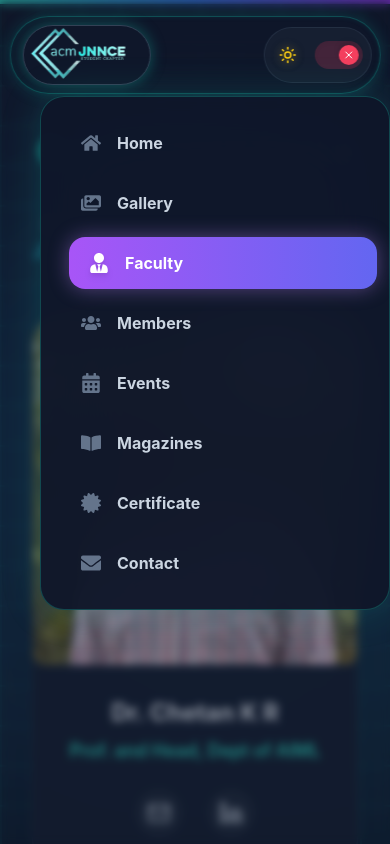
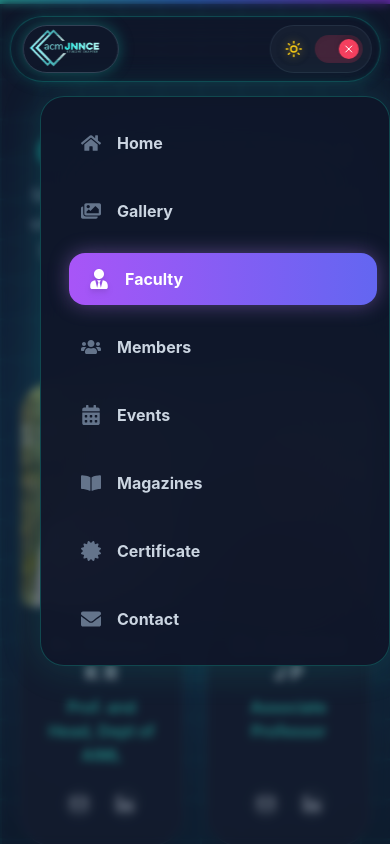
Before and after one commit to swaroop07p/ACM-Website, a React (Vite) app: page /team/faculty in a window 390 px wide. Both pictures are taken after a click on the button 338 px from the left and 55 px from the top of the page. Shown: the top 844 px of the page. Built offline with nearby package versions, Linux system fonts and the light colour scheme.

Commit message:
Implemented senior changes

```diff
--- a/src/components/layout/Navbar.jsx
+++ b/src/components/layout/Navbar.jsx
@@ -149,7 +149,7 @@ export default function Navbar({ darkMode, setDarkMode }) {
           className="flex items-center gap-3 pl-1 pr-4"
           onClick={closeMenu}
         >
-          <div className="w-32 h-[60px] bg-slate-100 dark:bg-slate-900 rounded-full flex items-center justify-center overflow-hidden shrink-0 shadow-[0_0_15px_rgba(20,184,166,0.4)] border border-teal-100 dark:border-slate-700 p-0.5">
+          <div className="w-24 h-12 md:w-32 md:h-[60px] bg-slate-100 dark:bg-slate-900 rounded-full flex items-center justify-center overflow-hidden shrink-0 shadow-[0_0_15px_rgba(20,184,166,0.4)] border border-teal-100 dark:border-slate-700 p-0.5">
             {/* Image for Light Mode */}
             <LazyImage
               src="/Home/ACMLOGO.png"
@@ -274,7 +274,7 @@ export default function Navbar({ darkMode, setDarkMode }) {
         </div>
 
         {/* Right Side: Theme + Mobile Menu */}
-        <div className="bg-slate-100 dark:bg-slate-800/50 rounded-full px-2 py-3 flex items-center gap-3 shrink-0 border border-slate-200 dark:border-slate-700/50">
+        <div className="bg-slate-100 dark:bg-slate-800/50 rounded-full px-2 py-2 flex items-center gap-1.5 shrink-0 border border-slate-200 dark:border-slate-700/50">
           <button
             onClick={() => setDarkMode(!darkMode)}
             className="p-1.5 rounded-full hover:bg-white dark:hover:bg-slate-700 text-slate-600 dark:text-slate-300 hover:text-yellow-500 transition-all shadow-sm"
@@ -335,7 +335,7 @@ export default function Navbar({ darkMode, setDarkMode }) {
               initial="hidden"
               animate="visible"
               exit="exit"
-              className="fixed top-24 left-10 -translate-x-1/2 w-[90%] max-w-[350px] bg-white/95 dark:bg-[#0f172a]/95 backdrop-blur-2xl border border-teal-500/30 rounded-3xl p-5 shadow-[0_0_40px_rgba(20,184,166,0.2)] z-[100] md:hidden flex flex-col gap-2"
+              className="fixed top-24 left-10 -translate-x-1/2 w-[90%] max-w-[350px] bg-white/95 dark:bg-[#0f172a]/95 backdrop-blur-2xl border border-teal-500/30 rounded-3xl p-5 shadow-[0_0_40px_rgba(20,184,166,0.2)] z-[100] md:hidden flex flex-col gap-4"
             >
               {mobileNavItems.map((link) => {
                 const isActive =
--- a/src/pages/Certificate.jsx
+++ b/src/pages/Certificate.jsx
@@ -2,7 +2,7 @@ import LazyImage from "../components/ui/LazyImage";
 
 export default function Certificate() {
   return (
-    <div className="min-h-screen pt-24 pb-12 relative z-10 flex flex-col items-center justify-center">
+    <div className="min-h-screen pt-2 md:pt-24 pb-12 relative z-10 flex flex-col items-center justify-center">
       <div className=""></div>
       <h1
         className="text-5xl pt-5 py-1 font-bold mb-8 text-center bg-clip-text text-transparent bg-gradient-to-r from-teal-500 to-blue-500"
--- a/src/pages/Events/EventDetails.jsx
+++ b/src/pages/Events/EventDetails.jsx
@@ -59,7 +59,7 @@ export default function EventDetails() {
 
         {/* Memory Gallery Grid */}
         {eventMemories.length > 0 ? (
-          <div className="grid grid-cols-1 sm:grid-cols-2 md:grid-cols-3 lg:grid-cols-4 gap-4">
+          <div className="grid grid-cols-2 sm:grid-cols-2 md:grid-cols-3 lg:grid-cols-4 gap-4">
             {eventMemories.map((img, index) => (
               <div key={img.id} className="relative group rounded-2xl overflow-hidden aspect-square shadow-lg border border-white/20 dark:border-slate-700/50 cursor-pointer">
                 <LazyImage
--- a/src/pages/Events/EventsList.jsx
+++ b/src/pages/Events/EventsList.jsx
@@ -42,7 +42,7 @@ export default function EventsList() {
             filteredEvents.map((event) => (
               <div
                 key={event.id}
-                className="glass-card rounded-3xl p-6 md:p-8 flex flex-col lg:flex-row gap-8 items-center group hover:shadow-[0_0_30px_rgba(20,184,166,0.3)] hover:border-teal-400/50" data-aos="fade-up"
+                className="glass-card rounded-3xl p-6 md:p-8 flex flex-col lg:flex-row gap-8 items-center group hover:shadow-[0_0_30px_rgba(20,184,166,0.3)] hover:border-teal-400/50" data-aos="flip-up"
               >
                 {/* ... The rest of your exact same card code stays here! (Dual images, info, link, etc.) ... */}
                 {/* Dual Image Display */}
--- a/src/pages/Gallery.jsx
+++ b/src/pages/Gallery.jsx
@@ -92,7 +92,7 @@ export default function Gallery() {
         </div>
 
         {/* Gallery Grid */}
-        <div className="grid grid-cols-1 sm:grid-cols-2 md:grid-cols-3 lg:grid-cols-4 gap-4">
+        <div className="grid grid-cols-2 sm:grid-cols-2 md:grid-cols-3 lg:grid-cols-4 gap-4">
           {filteredImages.map((img, index) => (
             <div
               key={img.id}
--- a/src/pages/Home.jsx
+++ b/src/pages/Home.jsx
@@ -41,7 +41,7 @@ export default function Home() {
       {/* Div 1: Hero & AIML Logo */}
       {/* 1. Wrap everything in a container to handle the background "frame" */}
       {/* Outer wrapper - keeps the small margin/frame */}
-      <div className="py-5 md:p-4 w-full">
+      <div className="py-5 md:p-4 w-full" >
         <section
           style={{
             backgroundImage: "url('/Home/JNNCEAIML1.png')",
@@ -49,7 +49,7 @@ export default function Home() {
             // backgroundPosition: "center",
           }}
           /* ADDED py-16 (Mobile) and md:py-32 (Laptop) below added bg-[65%_center] md:bg-center and commented bgp */
-          className="relative min-h-[80vh] bg-[65%_center] md:bg-center py-10 md:py-25 flex flex-col items-center justify-center text-center space-y-8 rounded-3xl overflow-hidden shadow-2xl navbar-glow"
+          className="relative min-h-[80vh] bg-[65%_center] md:bg-center py-10 md:py-25 flex flex-col items-center justify-center text-center space-y-8 rounded-3xl overflow-hidden shadow-2xl navbar-glow" data-aos="flip-up"
         >
           {/* <div className="absolute inset-0 bg-white/60 dark:bg-black/50 -z-10"></div> */}
           {/* This uses a consistent 40% dark tint for both modes */}
@@ -86,7 +86,7 @@ export default function Home() {
       </div>
 
       {/* Div 2: About Us */}
-      <section className="py-10">
+      <section className="py-10" data-aos="flip-down">
       {/* data-aos="fade-up"> */}
         <div className="glass-card rounded-3xl p-8 md:p-12 flex flex-col md:flex-row gap-8 items-center navbar-glow">
           <div className="flex-1 space-y-4">
@@ -114,7 +114,7 @@ export default function Home() {
       </section>
 
       {/* Vision & Mission */}
-      <section className="py-10">
+      <section className="py-10" data-aos="flip-up">
       {/* data-aos="fade-up"> */}
         <div className="glass-card rounded-3xl p-8 md:p-12 flex flex-col md:flex-row-reverse gap-8 items-center navbar-glow">
           <div className="flex-1 space-y-6">
@@ -164,7 +164,7 @@ export default function Home() {
 
       {/* Div 3: Recent Events & Registration */}
       {/* Div 3: Recent Events & Registration */}
-      <section id="upcoming-events" className="py-3">
+      <section id="upcoming-events" className="py-3" data-aos="fade-up">
         {/* data-aos="fade-up"> */}
         <h2 className="text-4xl py-1 md:text-5xl font-bold text-center mb-12 bg-clip-text text-transparent bg-gradient-to-r from-teal-500 to-blue-500">
           Upcoming Events
--- a/src/pages/Magazines.jsx
+++ b/src/pages/Magazines.jsx
@@ -173,7 +173,7 @@ export default function Magazines() {
             <div
               key={mag.id}
               className="glass-card rounded-[2rem] p-6 flex flex-col sm:flex-row gap-6 text-left group hover:shadow-teal-500/20 hover:border-teal-500/50 transition-all duration-300"
-              data-aos="fade-up"
+              data-aos="flip-up"
             >
               {/* Cover Image Section */}
               <div className="w-full sm:w-1/3 shrink-0 bg-slate-200 dark:bg-slate-800 rounded-2xl flex items-center justify-center text-slate-500 font-bold overflow-hidden border border-slate-300 dark:border-slate-700 relative">
--- a/src/pages/Team/Faculty.jsx
+++ b/src/pages/Team/Faculty.jsx
@@ -1,4 +1,5 @@
-import { Mail, Linkedin } from 'lucide-react';
+import { useState, useEffect } from 'react';
+import { Mail, Linkedin, Maximize, Minimize } from 'lucide-react';
 import LazyImage from '../../components/ui/LazyImage';
 
 const facultyMembers = [
@@ -12,46 +13,84 @@ const facultyMembers = [
 ];
 
 export default function Faculty() {
+  // Defaulting to 'large' to preserve the original 3-column prominent layout on load
+  const [cardSize, setCardSize] = useState('medium');
+
+  useEffect(() => {
+    // Check if screen is wider than 768px (standard 'md' breakpoint)
+    if (window.innerWidth >= 768) {
+      setCardSize('large');
+    } else {
+      setCardSize('medium');
+    }
+  }, []); // Empty dependency array means this runs once on load
+
+  const gridClasses = {
+    large: "grid-cols-1 md:grid-cols-2 lg:grid-cols-4",
+    medium: "grid-cols-2 md:grid-cols-3 lg:grid-cols-4",
+    small: "grid-cols-2 md:grid-cols-4 lg:grid-cols-6"
+  };
+
   return (
     <div className="min-h-screen pt-32 pb-12 relative z-10">
       {/* <div className="animated-bg"></div> */}
-        <div className="max-w-6xl mx-auto px-4" data-aos="fade-up">
+      <div className="max-w-7xl mx-auto px-1" data-aos="fade-up">
 
-          <div className="text-center mb-5">
-            <h1 className="text-4xl md:text-5xl font-bold mb-2 bg-clip-text text-transparent bg-gradient-to-r from-teal-500 to-blue-500 py-[3px]">Our Guiding Force</h1>
-            <p className="text-slate-600 dark:text-slate-400 max-w-2xl mx-auto text-lg">
+        {/* Header & Size Controls */}
+        <div className="flex flex-col md:flex-row justify-between items-center mb-10">
+          <div className="text-center md:text-left">
+            <h1 className="text-4xl md:text-5xl font-bold mb-2 bg-clip-text text-transparent bg-gradient-to-r from-teal-500 to-blue-500 py-[3px]">
+              Our Guiding Force
+            </h1>
+            <p className="text-slate-600 dark:text-slate-400 max-w-2xl text-lg">
               Meet the exceptional faculty members who mentor and drive the <span className='text-cyan-400'>JNNCE ACM</span> Student Chapter towards <span className='text-cyan-400'>excellence</span>.
             </p>
           </div>
 
-          {/* Using a 3-column grid for large, prominent cards */}
-          <div className="grid grid-cols-1 md:grid-cols-2 lg:grid-cols-3 gap-10">
+          {/* Card Size Controls */}
+          <div className="flex items-center gap-2 mt-6 md:mt-0 glass-card p-2 rounded-xl shadow-lg">
+            <span className="text-sm text-slate-600 dark:text-slate-300 mr-2 font-bold px-2">Size:</span>
+            <button onClick={() => setCardSize('small')} className={`p-2 rounded-lg transition-colors ${cardSize === 'small' ? 'bg-teal-500 text-white shadow-md' : 'hover:bg-slate-200 dark:hover:bg-slate-700'}`}><Minimize size={18} /></button>
+            <button onClick={() => setCardSize('medium')} className={`px-4 py-1.5 rounded-lg transition-colors font-bold text-sm ${cardSize === 'medium' ? 'bg-teal-500 text-white shadow-md' : 'hover:bg-slate-200 dark:hover:bg-slate-700'}`}>M</button>
+            <button onClick={() => setCardSize('large')} className={`p-2 rounded-lg transition-colors ${cardSize === 'large' ? 'bg-teal-500 text-white shadow-md' : 'hover:bg-slate-200 dark:hover:bg-slate-700'}`}><Maximize size={18} /></button>
+          </div>
+        </div>
+
+        {/* Dynamic Grid */}
+        <div className={`grid gap-6 transition-all duration-500 ${gridClasses[cardSize]}`}>
           {facultyMembers.map(faculty => (
-              <div key={faculty.id} className="glass-card rounded-[2rem] overflow-hidden group hover:-translate-y-3 transition-all duration-500 flex flex-col shadow-xl hover:shadow-[0_0_30px_rgba(20,184,166,0.3)] hover:border-teal-400/50" data-aos="fade-up">
+            <div
+              key={faculty.id}
+              className="glass-card rounded-[2rem] overflow-hidden group hover:-translate-y-3 transition-all duration-500 flex flex-col shadow-xl hover:shadow-[0_0_30px_rgba(20,184,166,0.3)] hover:border-teal-400/50"
+              data-aos="fade-up"
+            >
 
-                {/* Large Image Container */}
-                <div className="w-full h-[350px] bg-slate-200 dark:bg-slate-800 relative overflow-hidden">
-                   {/* Upload Faculty images here! */}
-                   <LazyImage src={faculty.image} className="w-full h-full object-cover rounded-xl" />
+              {/* Dynamic Image Container */}
+              <div className={`w-full bg-slate-200 dark:bg-slate-800 relative overflow-hidden ${cardSize === 'large' ? 'h-[350px]' : cardSize === 'medium' ? 'h-56' : 'h-32'}`}>
+                 <LazyImage src={faculty.image} className="w-full h-full object-cover rounded-xl group-hover:scale-105 transition-transform duration-500" />
 
                  {/* Hover overlay gradient */}
                  <div className="absolute inset-0 bg-gradient-to-t from-black/60 to-transparent opacity-0 group-hover:opacity-100 transition-opacity duration-300"></div>
               </div>
 
-                {/* Information Section */}
-                <div className="p-8 text-center flex-grow flex flex-col justify-between bg-white/50 dark:bg-slate-900/50">
+              {/* Dynamic Information Section */}
+              <div className={`text-center flex-grow flex flex-col justify-between bg-white/50 dark:bg-slate-900/50 ${cardSize === 'large' ? 'p-8' : cardSize === 'medium' ? 'p-6' : 'px-2 py-4'}`}>
                 <div>
-                    <h3 className="text-2xl font-bold mb-2">{faculty.name}</h3>
-                    <p className="text-teal-600 dark:text-teal-400 font-semibold text-lg mb-6">{faculty.role}</p>
+                  <h3 className={`font-bold mb-2 ${cardSize === 'large' ? 'text-2xl' : cardSize === 'medium' ? 'text-xl' : 'text-sm'}`}>
+                    {faculty.name}
+                  </h3>
+                  <p className={`text-teal-600 dark:text-teal-400 font-semibold ${cardSize === 'large' ? 'text-lg mb-6' : cardSize === 'medium' ? 'text-base mb-5' : 'text-[10px] mb-3'}`}>
+                    {faculty.role}
+                  </p>
                 </div>
 
                 {/* Social/Contact Icons */}
-                  <div className="flex justify-center gap-6">
-                    <a href={`mailto:${faculty.email}`} className="p-3 rounded-full bg-slate-100 dark:bg-slate-800 text-slate-600 dark:text-slate-300 hover:bg-teal-500 hover:text-white transition-all duration-300">
-                      <Mail size={24} />
+                <div className={`flex justify-center ${cardSize === 'large' ? 'gap-6' : 'gap-3'}`}>
+                  <a href={`mailto:${faculty.email}`} className={`rounded-full bg-slate-100 dark:bg-slate-800 text-slate-600 dark:text-slate-300 hover:bg-teal-500 hover:text-white transition-all duration-300 ${cardSize === 'large' ? 'p-3' : 'p-2'}`}>
+                    <Mail size={cardSize === 'large' ? 24 : cardSize === 'medium' ? 18 : 14} />
                   </a>
-                    <a href="#" className="p-3 rounded-full bg-slate-100 dark:bg-slate-800 text-slate-600 dark:text-slate-300 hover:bg-blue-500 hover:text-white transition-all duration-300">
-                      <Linkedin size={24} />
+                  <a href="#" className={`rounded-full bg-slate-100 dark:bg-slate-800 text-slate-600 dark:text-slate-300 hover:bg-blue-500 hover:text-white transition-all duration-300 ${cardSize === 'large' ? 'p-3' : 'p-2'}`}>
+                    <Linkedin size={cardSize === 'large' ? 24 : cardSize === 'medium' ? 18 : 14} />
                   </a>
                 </div>
               </div>
--- a/src/pages/Team/Members.jsx
+++ b/src/pages/Team/Members.jsx
@@ -42,7 +42,7 @@ export default function Members() {
         {teamArray.map(member => (
           <div
             key={member.id}
-            className="glass-card rounded-[1.5rem] overflow-hidden group hover:-translate-y-3 transition-all duration-500 flex flex-col hover:shadow-[0_0_30px_rgba(20,184,166,0.3)] dark:hover:shadow-[0_0_40px_rgba(20,184,166,0.4)] hover:border-teal-400/50"
+            className="glass-card rounded-[1.5rem] overflow-hidden group hover:-translate-y-3 transition-all duration-500 flex flex-col hover:shadow-[0_0_30px_rgba(20,184,166,0.3)] dark:hover:shadow-[0_0_40px_rgba(20,184,166,0.4)] hover:border-teal-400/50" data-aos="fade-up"
           >
             {/* Image Section */}
             <div className={`w-full bg-slate-200 dark:bg-slate-800 relative overflow-hidden ${cardSize === 'small' ? 'h-32' : 'h-56'}`}>
@@ -79,7 +79,7 @@ export default function Members() {
 
   return (
     <div className="min-h-screen pt-32 pb-12 relative z-10">
-      <div className="max-w-7xl mx-auto px-4" data-aos="fade-up">
+      <div className="max-w-7xl mx-auto px-1" data-aos="fade-up">
 
         {/* Header & Size Controls */}
         <div className="flex flex-col md:flex-row justify-between items-center mb-7">
```
Lines whose indentation alone changed are shown as unchanged.
